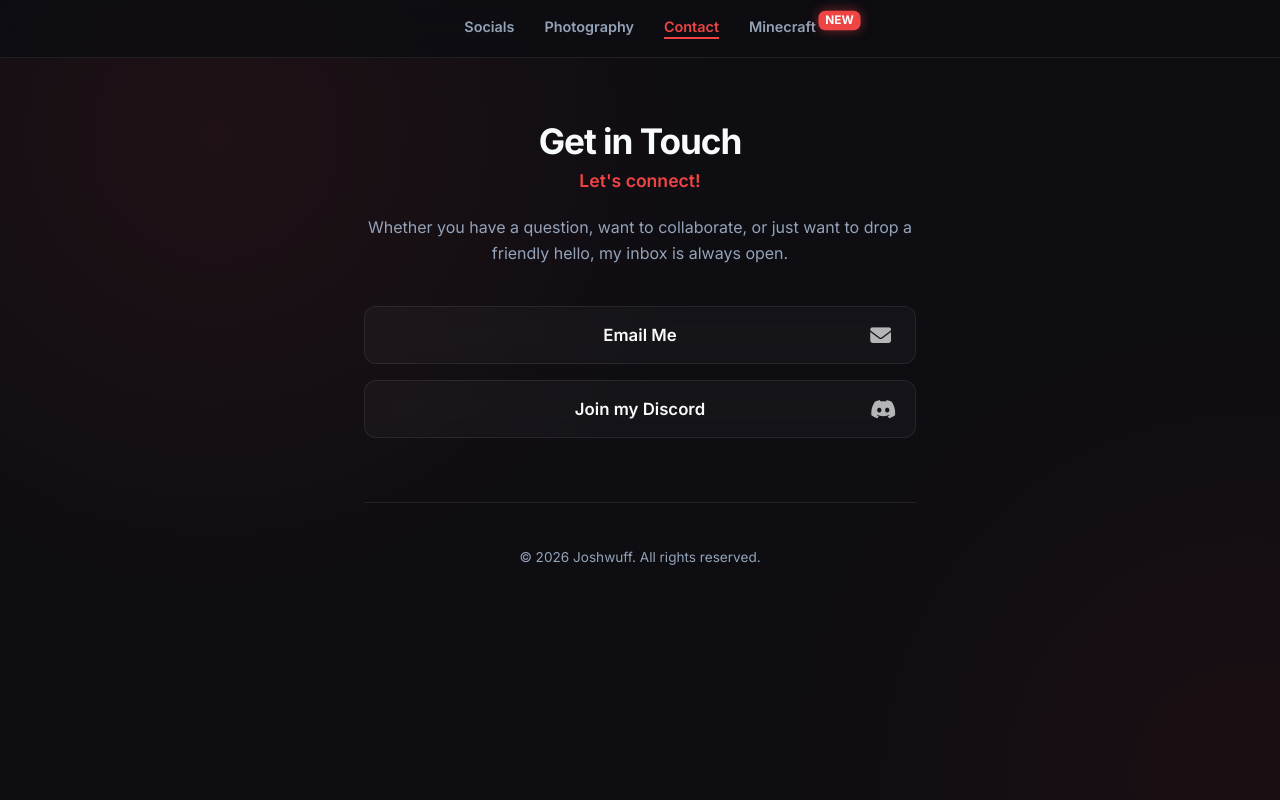
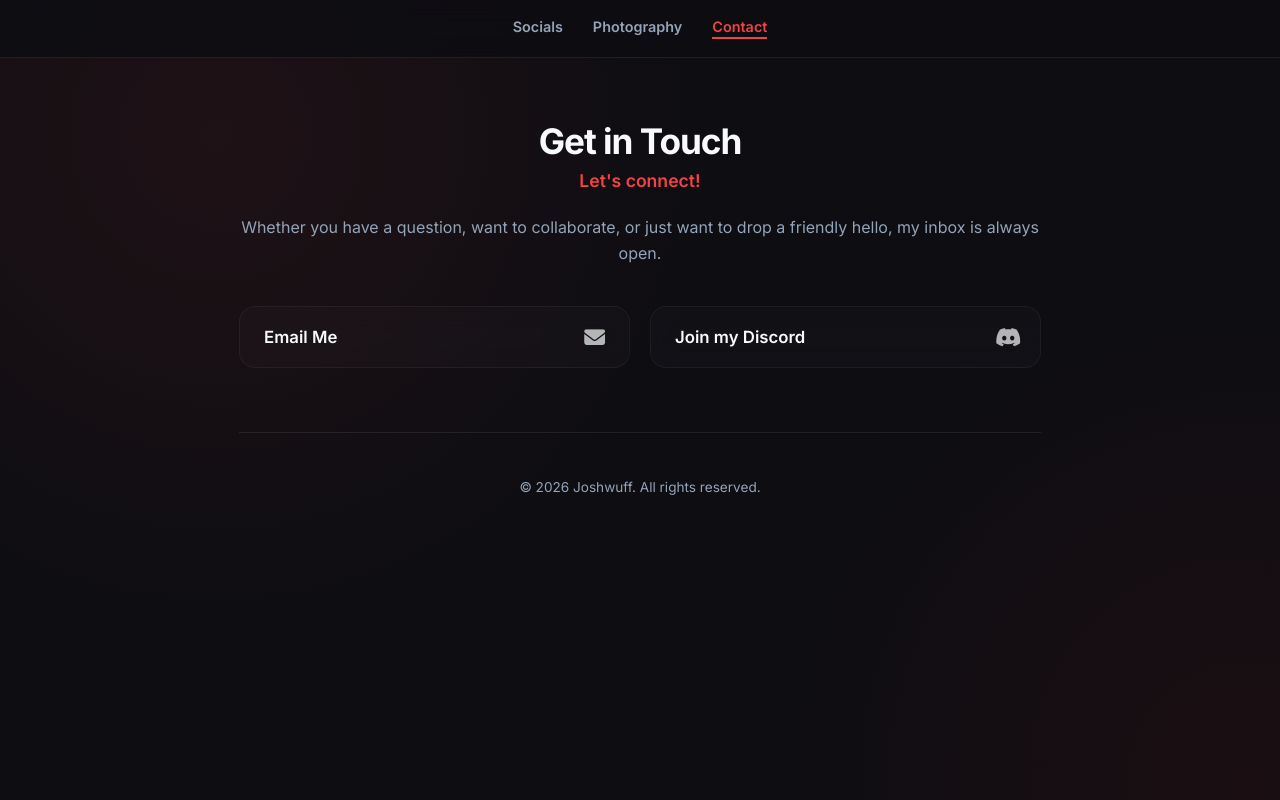
Before and after one commit to joshwuff/joshwuff-site, a plain HTML site: page contact.html in a window 1280 px wide. Drawn offline with Linux system fonts and the light colour scheme.

Commit message:
Update contact.html

```diff
--- a/contact.html
+++ b/contact.html
@@ -57,19 +57,17 @@
             font-weight: 600;
             font-size: 0.9rem;
             transition: color 0.3s ease;
-            position: relative; /* Acts as an anchor for the sliding line */
+            position: relative;
             padding-bottom: 4px;
         }
 
-        /* 1. Force standard links (Socials, Photography, Contact) to be RED */
         .nav-link:hover { color: #ef4444 !important; }
         .nav-link.active { color: #ef4444 !important; border-bottom: none !important; }
 
-        /* 2. Create the sliding line and force it to be RED */
         .nav-link::after {
             content: '';
             position: absolute;
-            width: 0; /* Starts invisible */
+            width: 0;
             height: 2px;
             bottom: 0;
             left: 0;
@@ -77,20 +75,37 @@
             transition: width 0.3s ease, background-color 0.3s ease;
         }
 
-        /* 3. Make the line slide out on hover OR stay out if active */
         .nav-link:hover::after,
         .nav-link.active::after {
             width: 100%;
         }
 
-        /* 4. MINECRAFT OVERRIDE: Force ONLY the Minecraft link to be GREEN */
-        .nav-link[href="minecraft.html"]:hover { color: #22c55e !important; }
-        .nav-link[href="minecraft.html"].active { color: #22c55e !important; border-bottom: none !important; }
-        .nav-link[href="minecraft.html"]::after { background-color: #22c55e !important; }
+        /* --- NEW BADGE --- */
+        .new-badge {
+            position: absolute;
+            top: -6px;
+            right: -42px;
+            background-color: #ef4444;
+            color: white;
+            font-size: 0.65rem;
+            font-weight: 800;
+            padding: 2px 6px;
+            border-radius: 6px;
+            animation: pulse-badge 1.5s infinite;
+            box-shadow: 0 0 10px rgba(239, 68, 68, 0.5);
+            pointer-events: none;
+        }
 
+        @keyframes pulse-badge {
+            0% { transform: scale(1); }
+            50% { transform: scale(1.15); }
+            100% { transform: scale(1); }
+        }
+
+        /* --- WIDESCREEN GRID LAYOUT --- */
         .container {
             width: 100%;
-            max-width: 600px;
+            max-width: 850px;
             padding: 120px 24px 60px;
             text-align: center;
             animation: fadeIn 0.8s ease-out;
@@ -106,29 +121,36 @@
         .bio { font-size: 1rem; color: var(--text-secondary); margin: 24px 0 40px; line-height: 1.6; }
 
         .links-container {
-            display: flex;
-            flex-direction: column;
-            gap: 16px;
+            display: grid;
+            grid-template-columns: repeat(auto-fit, minmax(300px, 1fr));
+            gap: 20px;
+            text-align: left;
         }
 
-        /* Identical button styling to the index page for consistency! */
+        /* --- FROSTED GLASS BUTTONS --- */
         .contact-link {
             display: flex;
-            justify-content: center;
             align-items: center;
+            justify-content: space-between;
             position: relative;
-            padding: 18px 24px;
-            background: var(--glass-bg);
-            border: 1px solid var(--glass-border);
-            border-radius: 12px;
+            padding: 20px 24px;
+            background: rgba(255, 255, 255, 0.02);
+            border: 1px solid rgba(255, 255, 255, 0.05);
+            border-radius: 16px;
             color: var(--text-primary);
             text-decoration: none;
             font-weight: 600;
             font-size: 1.05rem;
-            backdrop-filter: blur(10px);
-            transition: all 0.3s ease !important;
+            backdrop-filter: blur(12px);
+            -webkit-backdrop-filter: blur(12px);
+            transition: all 0.4s cubic-bezier(0.25, 0.8, 0.25, 1) !important;
             cursor: pointer;
             user-select: none;
+        }
+
+        .contact-link:hover {
+            background: rgba(255, 255, 255, 0.06);
+            transform: translateY(-4px);
         }
 
         .contact-link i {
@@ -146,19 +168,16 @@
             transform: scale(1.15);
         }
 
-        /* Email Button Hover - Signature Red Glow */
+        /* CUSTOM HOVER COLORS (With Downward Floating Shadow) */
         .contact-email:hover {
             border-color: var(--accent) !important;
-            box-shadow: 0 0 15px var(--accent-glow) !important;
-            transform: translateY(-2px);
+            box-shadow: 0 12px 24px rgba(239, 68, 68, 0.3) !important;
         }
 
-        /* Discord Button Hover - Blurple Glow */
         .contact-discord:hover {
             border-color: #5865F2 !important;
-            box-shadow: 0 0 20px rgba(88, 101, 242, 0.5) !important;
+            box-shadow: 0 12px 24px rgba(88, 101, 242, 0.4) !important;
             color: #5865F2 !important;
-            transform: translateY(-2px);
         }
 
         footer {
@@ -169,33 +188,6 @@
             color: var(--text-secondary);
         }
 
-        /* --- NEW BADGE --- */
-        .new-badge {
-            position: absolute;
-            top: -6px;
-            right: -42px;
-            background-color: #ef4444;
-            color: white;
-            font-size: 0.65rem;
-            font-weight: 800;
-            padding: 2px 6px;
-            border-radius: 6px;
-            animation: pulse-badge 1.5s infinite;
-            box-shadow: 0 0 10px rgba(239, 68, 68, 0.5);
-            pointer-events: none; /* Prevents cursor interference */
-        }
-
-        .nav-link[href="minecraft.html"]:hover .new-badge,
-        .nav-link[href="minecraft.html"].active .new-badge {
-            background-color: #22c55e !important;
-            box-shadow: 0 0 10px rgba(34, 197, 94, 0.5) !important;
-        }
-
-        @keyframes pulse-badge {
-            0% { transform: scale(1); }
-            50% { transform: scale(1.15); }
-            100% { transform: scale(1); }
-        }
     </style>
 </head>
 <body>
@@ -203,7 +195,7 @@
         <a href="index.html" class="nav-link">Socials</a>
         <a href="photography.html" class="nav-link">Photography</a>
         <a href="contact.html" class="nav-link active">Contact</a>
-        <a href="minecraft.html" class="nav-link">Minecraft <span class="new-badge">NEW</span></a>
+        <!-- <a href="minecraft.html" class="nav-link">Minecraft <span class="new-badge">NEW</span></a> -->
     </nav>
 
     <div class="container">
```
